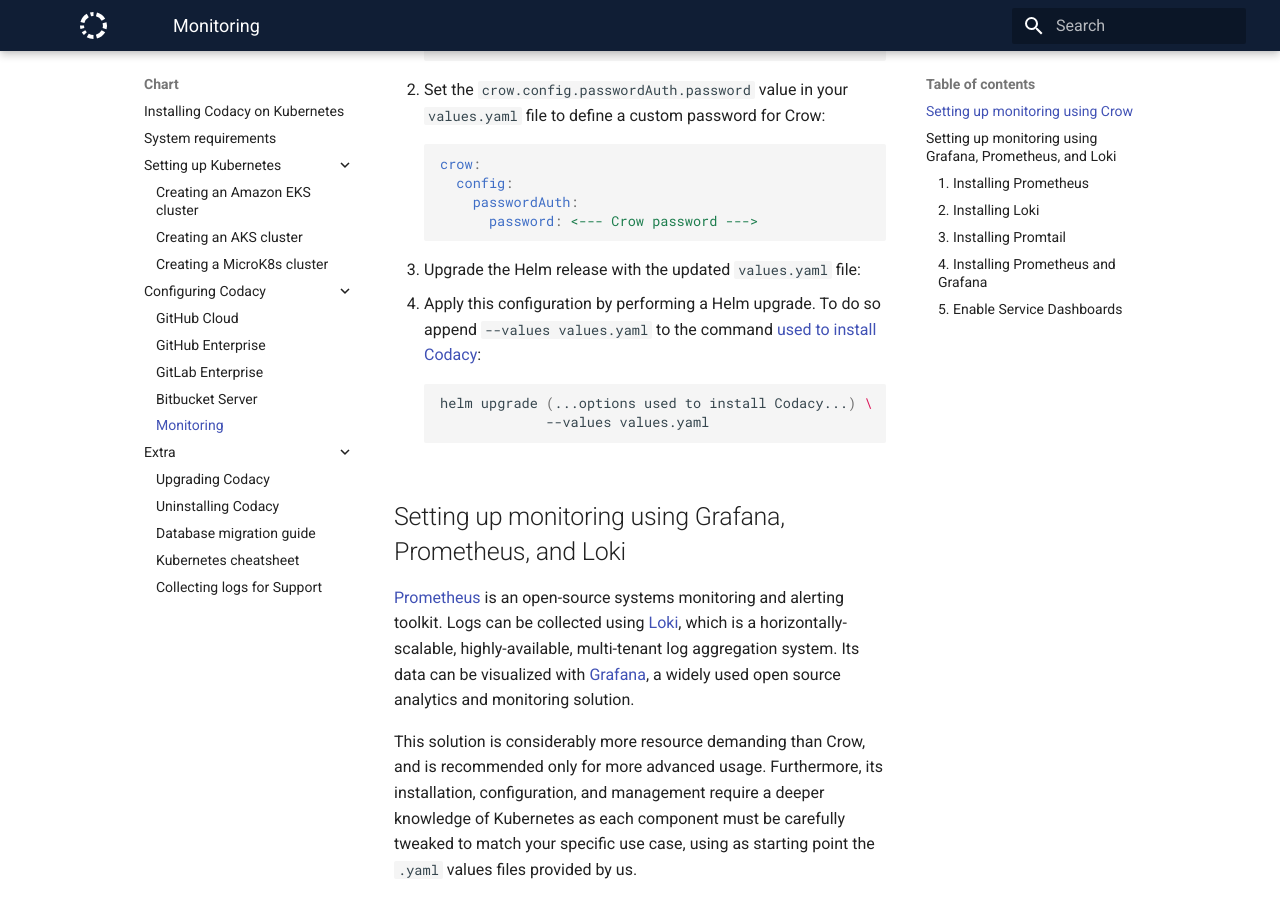
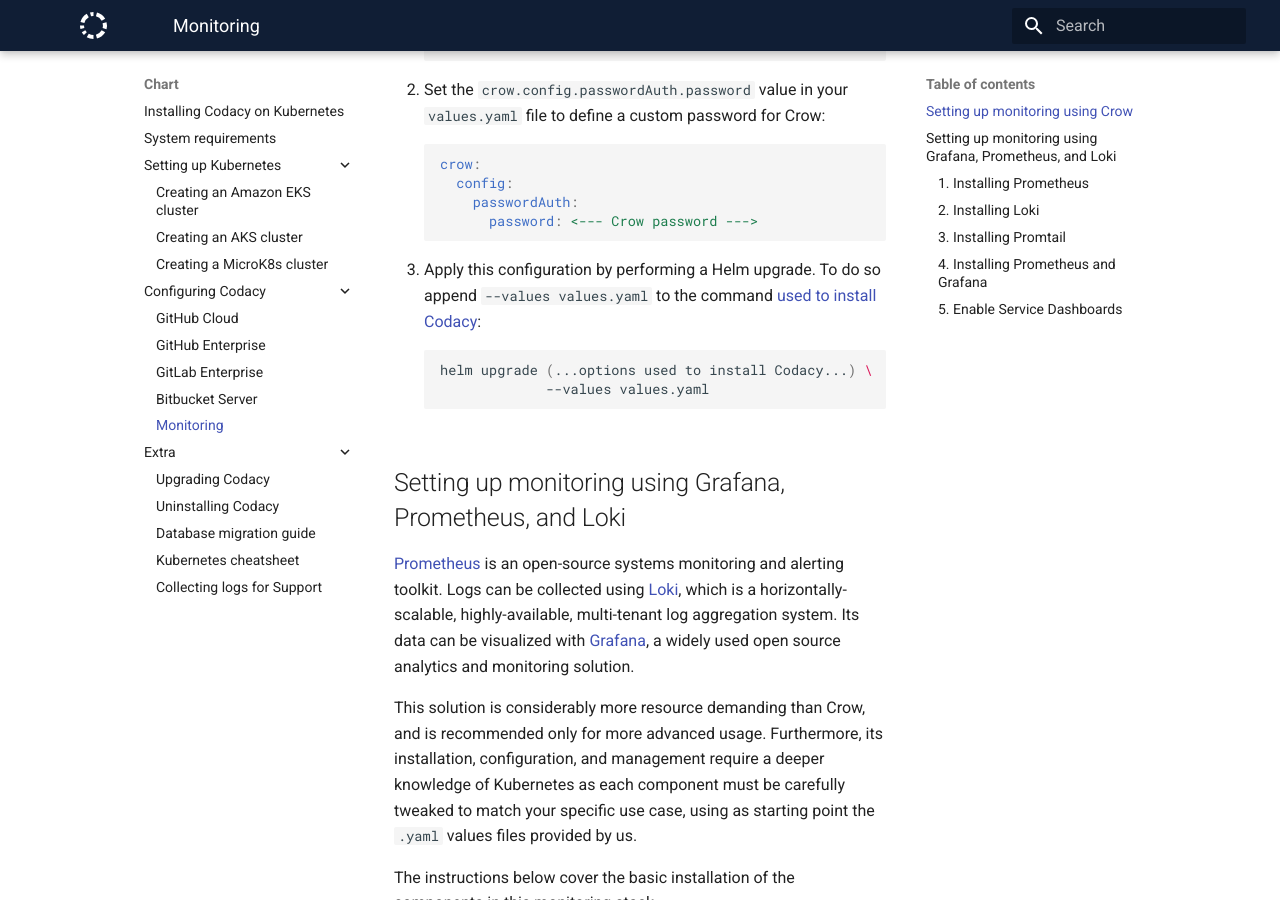
Before and after one commit to codacy/chart, an MkDocs documentation site: the page built from docs/configuration/monitoring.md, in a window 1280 px wide and 900 px high, scrolled down 1023 px. Built offline with MkDocs 1.6.1 and Material for MkDocs 9.7.7, drawn with Linux system fonts in a browser that asks for light colours; some of the changed lines change nothing that is shown.

Commit message:
Change .yaml file URLs to point directly to "raw" content

````diff
--- a/docs/configuration/monitoring.md
+++ b/docs/configuration/monitoring.md
@@ -41,10 +41,7 @@
           password: <--- Crow password --->
     ```
 
-3.  Upgrade the Helm release with the updated `values.yaml` file:
-
-
-4.  Apply this configuration by performing a Helm upgrade. To do so append `--values values.yaml` to the command [used to install Codacy](../index.md#2-installing-codacy):
+3.  Apply this configuration by performing a Helm upgrade. To do so append `--values values.yaml` to the command [used to install Codacy](../index.md#2-installing-codacy):
 
     ```bash
     helm upgrade (...options used to install Codacy...) \
@@ -79,7 +76,7 @@
 
 ### 2. Installing Loki
 
-Obtain the configuration file for Loki, [`values-loki.yaml`](https://github.com/codacy/chart/blob/master/codacy/values-loki.yaml), and install it by running the command below. While the default storage class setting for Loki persistence should suit most use cases, you may need to adjust it to your specific Kubernetes installation. For instance, for MicroK8s use `storageClassName: microk8s-hostpath`.
+Obtain the configuration file for Loki, [`values-loki.yaml`](https://raw.githubusercontent.com/codacy/chart/master/codacy/values-loki.yaml), and install it by running the command below. While the default storage class setting for Loki persistence should suit most use cases, you may need to adjust it to your specific Kubernetes installation. For instance, for MicroK8s use `storageClassName: microk8s-hostpath`.
 
 ```bash
 helm repo add loki https://grafana.github.io/loki/charts
@@ -91,7 +88,7 @@
 
 Promtail is an agent that ships the contents of local logs to a Loki instance.
 
-Obtain the configuration file for Promtail, [`values-promtail.yaml`](https://github.com/codacy/chart/blob/master/codacy/values-promtail.yaml), and install it by running the command below.
+Obtain the configuration file for Promtail, [`values-promtail.yaml`](https://raw.githubusercontent.com/codacy/chart/master/codacy/values-promtail.yaml), and install it by running the command below.
 
 ```bash
 helm upgrade --install --atomic promtail loki/promtail --version 0.13.0 \
@@ -100,7 +97,7 @@
 
 ### 4. Installing Prometheus and Grafana
 
-Obtain the configuration file for the [Prometheus Operator bundle](https://github.com/helm/charts/tree/master/stable/prometheus-operator), [`values-prometheus-operator.yaml`](https://github.com/codacy/chart/blob/master/codacy/values-prometheus-operator.yaml). Then:
+Obtain the configuration file for the [Prometheus Operator bundle](https://github.com/helm/charts/tree/master/stable/prometheus-operator), [`values-prometheus-operator.yaml`](https://raw.githubusercontent.com/codacy/chart/master/codacy/values-prometheus-operator.yaml). Then:
 
 1.  Edit the Grafana password for the `admin` user in the `values-prometheus-operator.yaml` file.
 
````
